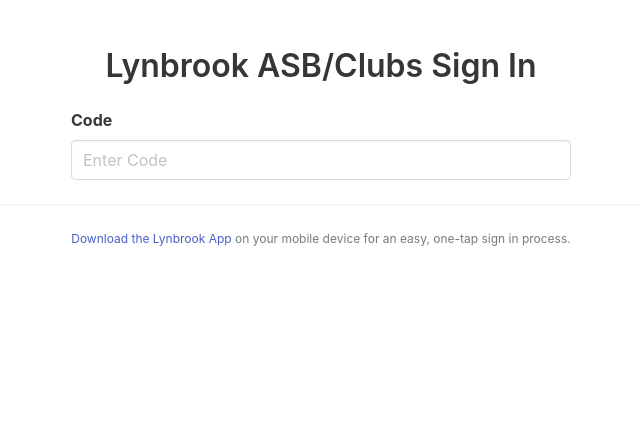
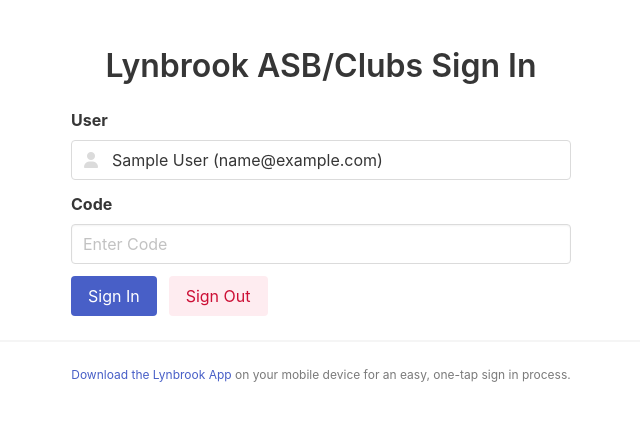
Before and after one commit to lynbrookhs/lynbrook-app-backend, a Django app: template templates/core/index.html in a window 1280 px wide. Shown: the top 421 px of the page, without its empty margins (319-959 px from the left). Run offline with Django 3.2, Linux system fonts and the light colour scheme; the template is opened without the code that fills it, so the values that code supplies are empty; the visitor is signed in with stand-in values (Sample User, id 1); parts of the project's set-up code (start-up, migrations or seed data) failed here and were passed over; some libraries are stand-ins or nearby versions.

Commit message:
Improve webform

```diff
--- a/templates/core/index.html
+++ b/templates/core/index.html
@@ -69,26 +69,46 @@
             <template x-if="success === null">
               <form @submit.prevent="submit">
                 <div class="field">
+                  <label class="label">User</label>
+                  <div class="control has-icons-left">
+                    <input class="input" type="text" value="{{ user }}" readonly>
+                    <span class="icon is-small is-left">
+                      <i class="fas fa-user"></i>
+                    </span>
+                  </div>
+                </div>
+
+                <div class="field">
                   <label class="label">Code</label>
                   <div class="control">
-                    <input class="input" type="number" min="100000" max="999999" placeholder="Enter Code"
-                      x-model="code">
+                    <input class="input" type="number" min="100000" max="999999" placeholder="Enter Code" x-model="code"
+                      required>
                   </div>
                 </div>
+
+                <div class="field is-grouped">
+                  <div class="control">
+                    <button class="button is-link">Sign In</button>
+                  </div>
+                  <div class="control">
+                    <a href="{% url 'admin:logout' %}?next=/" class="button is-danger is-light">Sign Out</a>
+                  </div>
+                </div>
+
                 {% csrf_token %}
               </form>
             </template>
 
             <template x-if="success === true">
               <div class="has-text-centered">
-                <i class="fas fa-check-circle fa-3x mb-2"></i>
+                <i class="fas fa-check-circle fa-3x mb-4 has-text-success"></i>
                 <h3 x-text="`Signed Into ${event.name}`" class="title is-5 mb-2"></h3>
                 <p x-text="`You claimed ${event.points} ${event.organization.name} points.`" class="content"></p>
               </div>
             </template>
             <template x-if="success === false">
               <div class="has-text-centered">
-                <i class="fas fa-times-circle fa-3x mb-2"></i>
+                <i class="fas fa-times-circle fa-3x mb-2 has-text-danger"></i>
                 <p x-text="error" class="content"></p>
               </div>
             </template>
```
